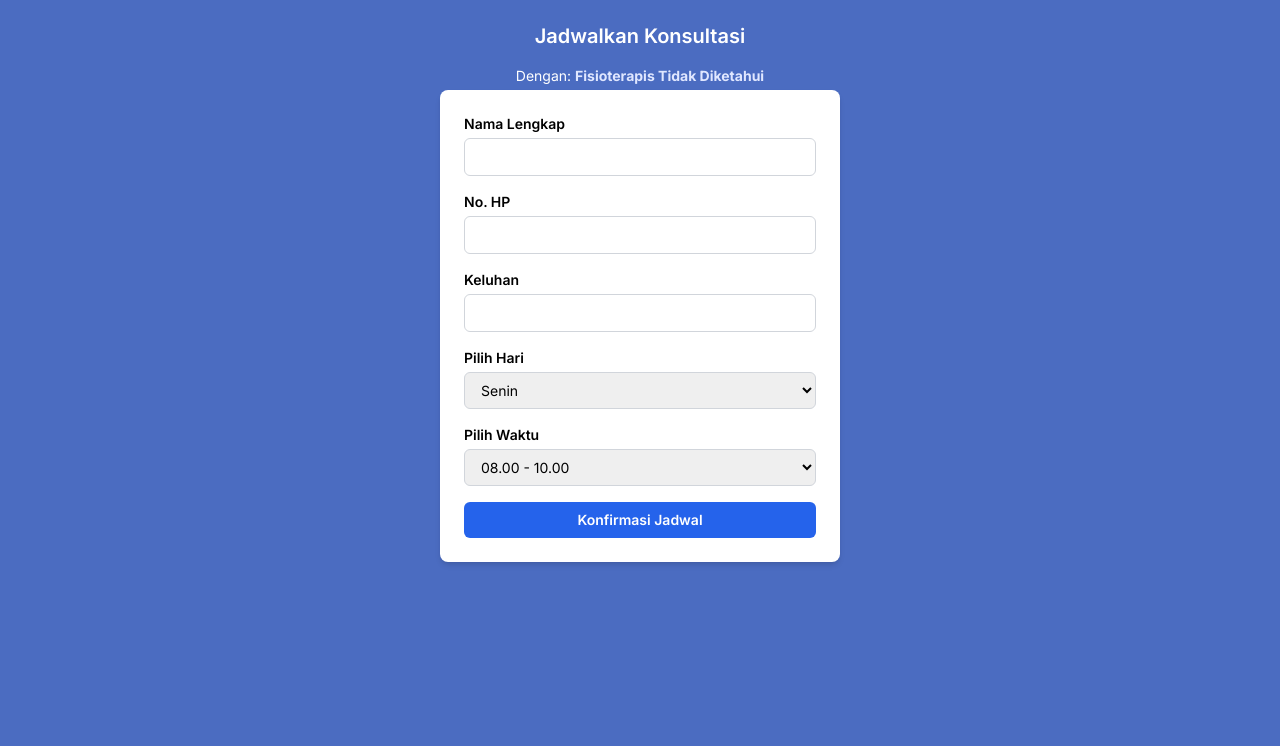
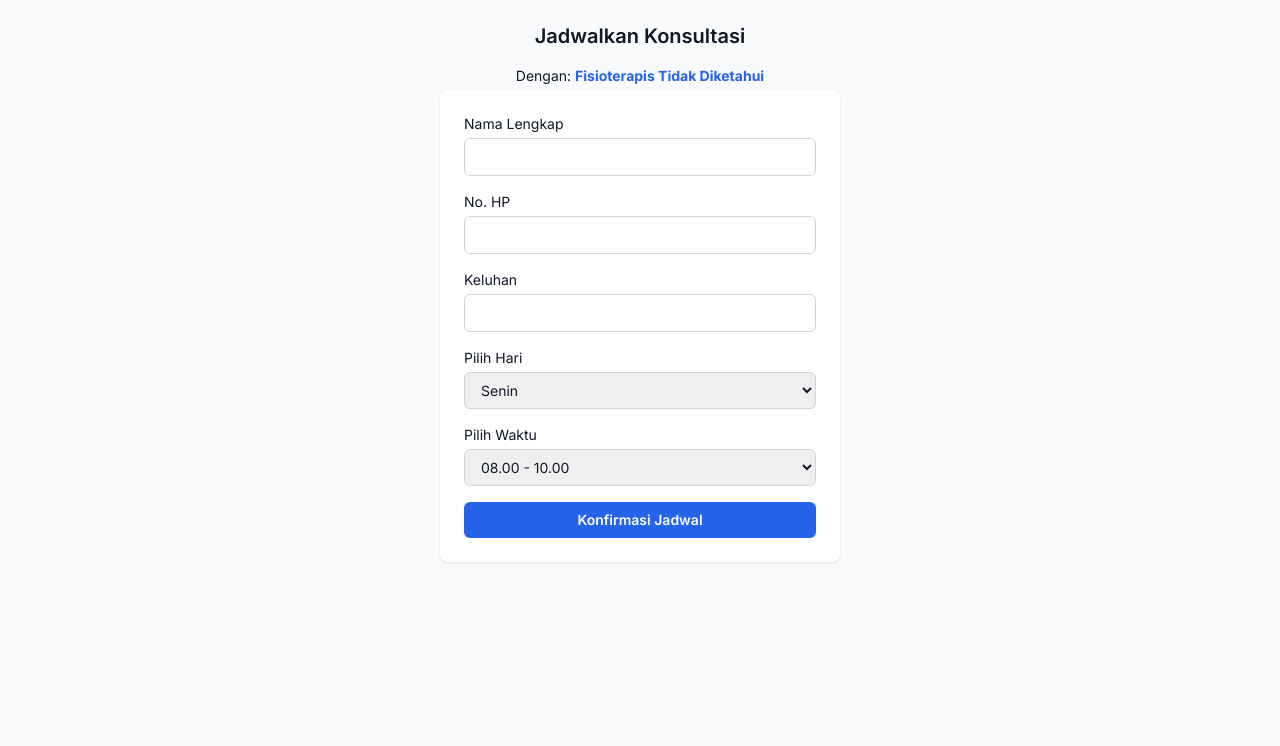
Before and after one commit to Fisiokita/fisiokita, a plain HTML site: page form-jadwal.html in a window 1280 px wide. Shown: the part 54-800 px from the top of the page. Drawn offline with nearby package versions, Linux system fonts and the light colour scheme.

Commit message:
Update form-jadwal.html

```diff
--- a/form-jadwal.html
+++ b/form-jadwal.html
@@ -12,12 +12,12 @@
     body { font-family: 'Inter', sans-serif; }
   </style>
 </head>
-<body class="bg-[#4B6CC1] text-white min-h-screen flex flex-col">
+<body class="bg-[#f8fafc] text-[#111827] min-h-screen flex flex-col">
 
   <!-- Header -->
-  <header class="flex items-center gap-2 px-4 py-3">
+  <header class="flex items-center gap-2 px-4 py-3 bg-[#2563EB] text-white shadow">
     <a href="index.html">
-      <img src="/img/logo.png" alt="Logo" class="w-6 h-6" />
+      <img src="img/logo.png" alt="Logo" class="w-6 h-6" />
     </a>
     <span class="font-semibold text-lg">FisioKita</span>
   </header>
@@ -25,24 +25,24 @@
   <!-- Main -->
   <main class="flex-grow px-6 pt-6 pb-12 max-w-md mx-auto w-full">
     <h1 class="text-xl font-semibold text-center mb-4">Jadwalkan Konsultasi</h1>
-    <p class="text-sm text-center mb-1">Dengan: <span id="namaFisioterapis" class="font-bold text-[#E0E7FF]"></span></p>
-    <p id="lokasiInfo" class="text-xs text-center text-gray-300 mb-4 hidden">Lokasi: <span id="lokasiSpan"></span></p>
+    <p class="text-sm text-center mb-1">Dengan: <span id="namaFisioterapis" class="font-bold text-[#2563EB]"></span></p>
+    <p id="lokasiInfo" class="text-xs text-center text-gray-500 mb-4 hidden">Lokasi: <span id="lokasiSpan"></span></p>
 
-    <form id="jadwalForm" class="bg-white rounded-lg p-6 text-black space-y-4 shadow-md">
+    <form id="jadwalForm" class="bg-white rounded-lg p-6 text-[#111827] space-y-4 shadow">
       <div>
-        <label class="block text-sm font-semibold mb-1">Nama Lengkap</label>
+        <label class="block text-sm font-medium mb-1">Nama Lengkap</label>
         <input type="text" id="namaPasien" class="w-full border border-gray-300 rounded-md px-3 py-2 text-sm" required />
       </div>
       <div>
-        <label class="block text-sm font-semibold mb-1">No. HP</label>
+        <label class="block text-sm font-medium mb-1">No. HP</label>
         <input type="text" id="noHP" class="w-full border border-gray-300 rounded-md px-3 py-2 text-sm" required />
       </div>
       <div>
-        <label class="block text-sm font-semibold mb-1">Keluhan</label>
+        <label class="block text-sm font-medium mb-1">Keluhan</label>
         <input type="text" id="keluhan" class="w-full border border-gray-300 rounded-md px-3 py-2 text-sm" required />
       </div>
       <div>
-        <label class="block text-sm font-semibold mb-1">Pilih Hari</label>
+        <label class="block text-sm font-medium mb-1">Pilih Hari</label>
         <select id="hari" class="w-full border border-gray-300 rounded-md px-3 py-2 text-sm">
           <option>Senin</option>
           <option>Selasa</option>
@@ -54,7 +54,7 @@
         </select>
       </div>
       <div>
-        <label class="block text-sm font-semibold mb-1">Pilih Waktu</label>
+        <label class="block text-sm font-medium mb-1">Pilih Waktu</label>
         <select id="waktu" class="w-full border border-gray-300 rounded-md px-3 py-2 text-sm">
           <option>08.00 - 10.00</option>
           <option>10.00 - 12.00</option>
@@ -63,7 +63,7 @@
         </select>
       </div>
       <button type="submit"
-              class="bg-[#2563EB] text-white text-sm font-semibold rounded-md px-4 py-2 w-full hover:bg-[#1e4bb8] transition">
+              class="bg-[#2563EB] text-white text-sm font-semibold rounded-md px-4 py-2 w-full hover:bg-[#1e40af] transition">
         Konfirmasi Jadwal
       </button>
     </form>
```
